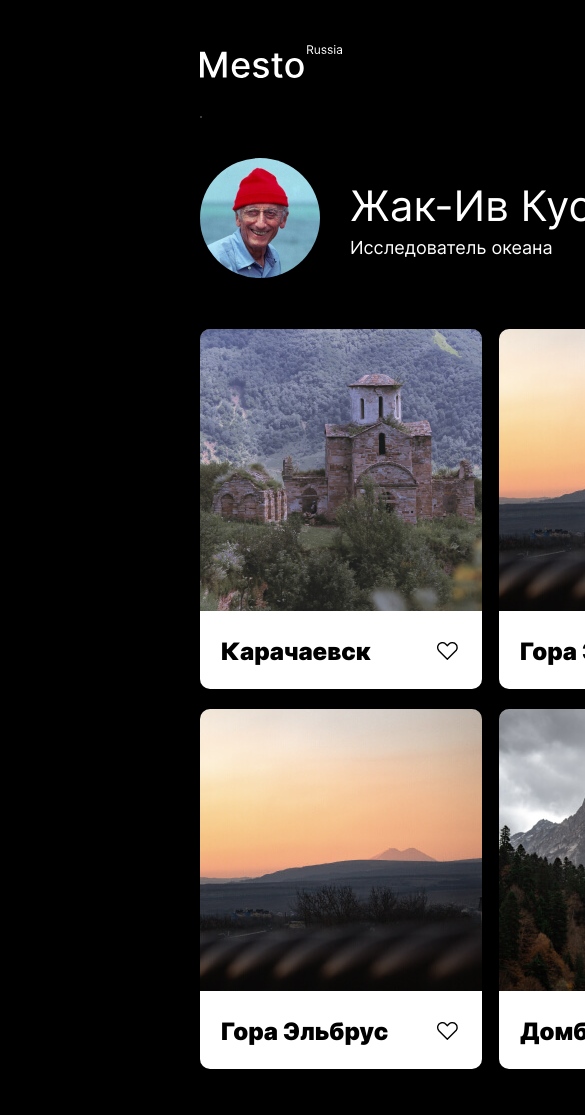
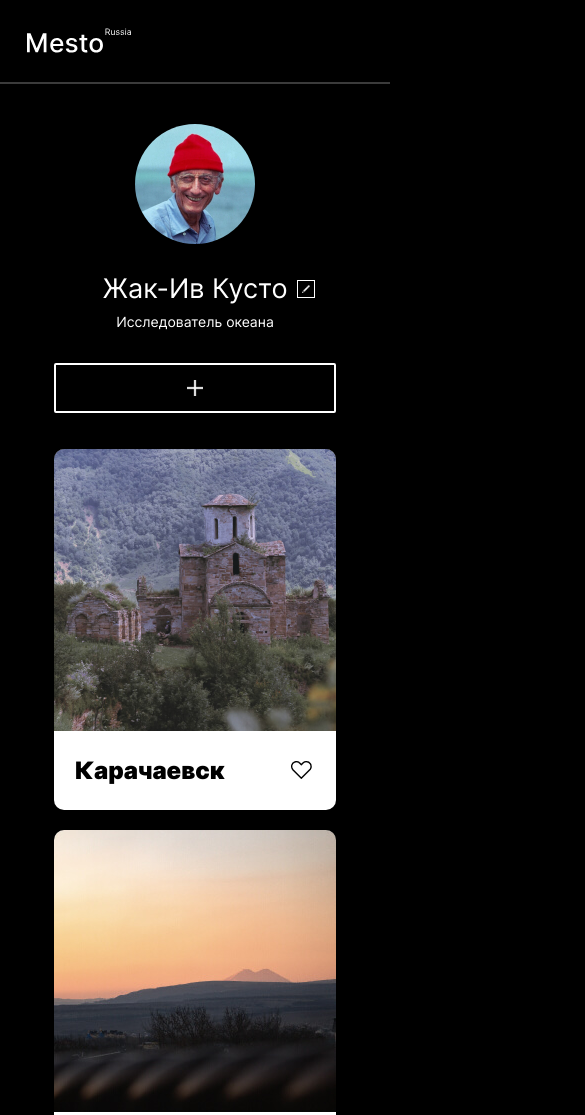
Before and after one commit to evvlboro/mesto, a plain HTML site: page index.html in a window 390 px wide. Shown: the top 1115 px of the page, 585 px wide, since content can reach past the window. Drawn offline with Linux system fonts and the light colour scheme.

Commit message:
feat: добавить адаптатив всему сайту

```diff
--- a/blocks/elements/__cards/elements__cards.css
+++ b/blocks/elements/__cards/elements__cards.css
@@ -1,8 +1,23 @@
 .elements__cards {
   list-style: none;
   display: grid;
-  grid-template-columns: repeat(3, 1fr);
-  grid-template-rows: repeat(2, 1fr);
+  justify-content: center;
+  grid-template-columns: repeat(3, 282px);
+  grid-template-rows: repeat(2, 361px);
   row-gap: 20px;
   column-gap: 17px;
 }
+
+@media (max-width: 1024px) {
+  .elements__cards {
+    grid-template-columns: repeat(2, 282px);
+  grid-template-rows: repeat(3, 361px);
+  }
+}
+
+@media (max-width: 600px) {
+  .elements__cards {
+    grid-template-columns: repeat(1, 282px);
+  grid-template-rows: repeat(6, 361px);
+  }
+}
--- a/blocks/elements/__text-container/elements__text-container.css
+++ b/blocks/elements/__text-container/elements__text-container.css
@@ -7,3 +7,10 @@
   padding: 27px 22px 24px 21px;
   gap: 25px;
 }
+
+@media (max-width: 600px) {
+  .elements__text-container {
+    padding-top: 26px;
+    padding-bottom: 26px;
+  }
+}
--- a/blocks/elements/elements.css
+++ b/blocks/elements/elements.css
@@ -1,6 +1,12 @@
 .elements {
-  max-width: 1280px;
+  max-width: 880px;
   margin: 0 auto;
-  padding: 51px 200px 0 200px;
+  padding-top: 51px;
   box-sizing: border-box;
 }
+
+@media (max-width: 600px) {
+  .elements {
+    padding-top: 36px;
+  }
+}
--- a/blocks/footer/__text/footer__text.css
+++ b/blocks/footer/__text/footer__text.css
@@ -7,3 +7,10 @@
   color: #545454;
 
 }
+
+@media (max-width: 600px) {
+  .footer__text {
+    font-size: 14px;
+    line-height: 17px;
+  }
+}
--- a/blocks/footer/footer.css
+++ b/blocks/footer/footer.css
@@ -1,6 +1,20 @@
 .footer {
-  max-width: 1280px;
+  max-width: 880px;
   margin: 0 auto;
-  padding: 70px 200px 60px 200px;
+  padding: 70px 0 60px 0;
   box-sizing: border-box;
 }
+
+@media (max-width: 1024px){
+  .footer {
+    padding-right: 19px;
+    padding-left: 19px;
+  }
+}
+
+@media (max-width: 600px) {
+  .footer{
+    padding-top: 50px;
+    padding-bottom: 36px;
+  }
+}
--- a/blocks/header/__line/header__line.css
+++ b/blocks/header/__line/header__line.css
@@ -5,3 +5,9 @@
   opacity: 0.7;
   border: 1px solid #545454;
 }
+
+@media (max-width: 425px) {
+  .header__line {
+    margin-top: 26px;
+  }
+}
--- a/blocks/header/__logo/header__logo.css
+++ b/blocks/header/__logo/header__logo.css
@@ -2,3 +2,17 @@
   width: 142px;
   height: 33px;
 }
+
+@media (max-width: 1024px){
+  .header__logo{
+    padding-right: 27px;
+    padding-left: 27px;
+  }
+}
+
+@media (max-width: 425px){
+  .header__logo{
+    width: 104px;
+    height: 25px;
+  }
+}
--- a/blocks/header/header.css
+++ b/blocks/header/header.css
@@ -1,6 +1,12 @@
 .header {
-  max-width: 1280px;
+  max-width: 880px;
   margin: 0 auto;
-  padding: 45px 200px 0 200px;
+  padding-top: 45px;
   box-sizing: border-box;
 }
+
+@media (max-width: 425px) {
+  .header {
+    padding-top: 28px;
+  }
+}
--- a/blocks/portfolio/__about/portfolio__about.css
+++ b/blocks/portfolio/__about/portfolio__about.css
@@ -7,3 +7,11 @@
   line-height: 22px;
   grid-area: about;
 }
+
+@media (max-width: 425px) {
+  .portfolio__about {
+    font-size: 14px;
+    line-height: 17px;
+    text-align: center;
+  }
+}
--- a/blocks/portfolio/__avatar/portfolio__avatar.css
+++ b/blocks/portfolio/__avatar/portfolio__avatar.css
@@ -3,3 +3,9 @@
   height: 120px;
   border-radius: 100%;
 }
+
+@media (max-width: 520px) {
+  .portfolio__avatar {
+    margin-bottom: 27.25px;
+  }
+}
--- a/blocks/portfolio/__button-add/portfolio__button-add.css
+++ b/blocks/portfolio/__button-add/portfolio__button-add.css
@@ -19,3 +19,11 @@
 .portfolio__button-add:focus {
   outline: none;
 }
+
+@media (max-width: 720px) {
+  .portfolio__button-add {
+    margin-top: 32px;
+    width: 282px;
+    background-size: 16px;
+  }
+}
--- a/blocks/portfolio/__button-edit/portfolio__button-edit.css
+++ b/blocks/portfolio/__button-edit/portfolio__button-edit.css
@@ -19,3 +19,11 @@
 .portfolio__button-edit:focus {
   outline: none;
 }
+
+@media (max-width: 425px) {
+  .portfolio__button-edit {
+    width: 18px;
+    height: 18px;
+    background-size: 7.5px;
+  }
+}
--- a/blocks/portfolio/__container/portfolio__container.css
+++ b/blocks/portfolio/__container/portfolio__container.css
@@ -2,3 +2,9 @@
   display: flex;
   align-items: center;
 }
+
+@media (max-width: 520px) {
+  .portfolio__container {
+    flex-direction: column;
+  }
+}
--- a/blocks/portfolio/__name/portfolio__name.css
+++ b/blocks/portfolio/__name/portfolio__name.css
@@ -7,3 +7,12 @@
   line-height: 48px;
   grid-area: name;
 }
+
+@media (max-width: 425px) {
+  .portfolio__name {
+    font-size: 27px;
+    line-height: 33px;
+    text-align: center;
+    height: 26px;
+  }
+}
--- a/blocks/portfolio/__photo-info/portfolio__photo-info.css
+++ b/blocks/portfolio/__photo-info/portfolio__photo-info.css
@@ -5,8 +5,23 @@
   grid-template-rows: 39px 18px;
   grid-template-areas:
   "name button"
-  "about about";
+  "about .";
   row-gap: 16px;
   column-gap: 18px;
   align-items: flex-end;
 }
+
+@media (max-width: 520px) {
+  .portfolio__photo-info {
+    row-gap: 19px;
+    margin-left: 25px;
+  }
+}
+
+@media (max-width: 425px) {
+  .portfolio__photo-info {
+    grid-template-columns: 189px 18px;
+    grid-template-rows: 26px 14px;
+    column-gap: 7px;
+  }
+}
--- a/blocks/portfolio/portfolio.css
+++ b/blocks/portfolio/portfolio.css
@@ -1,9 +1,22 @@
 .portfolio {
-  max-width: 1280px;
+  max-width: 880px;
   margin: 0 auto;
-  padding: 40px 200px 0 200px;
+  padding-top: 40px;
   box-sizing: border-box;
   display: flex;
   justify-content: space-between;
   align-items: center;
 }
+
+@media (max-width: 1024px){
+  .portfolio {
+    padding-right: 27px;
+    padding-left: 27px;
+  }
+}
+
+@media (max-width: 720px) {
+  .portfolio {
+    flex-direction: column;
+  }
+}
```
